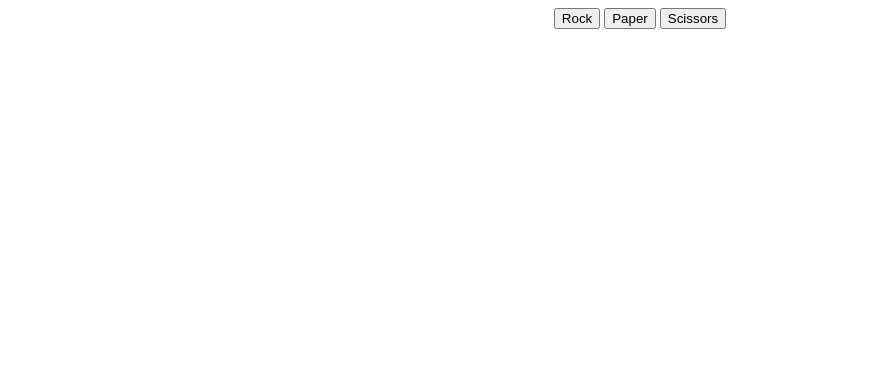
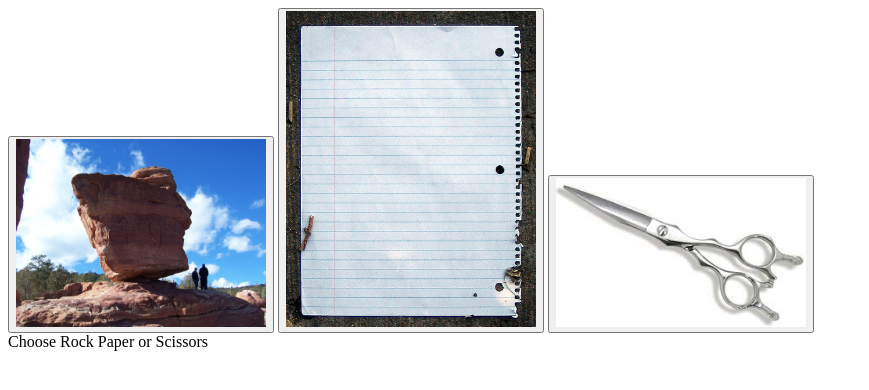
Before and after one commit to bmyles10/Rock-Paper-Scissors-GUI, a plain HTML site: page index.html in a window 1280 px wide. Shown: the whole page, without its empty margins (0-869 px from the left). Drawn offline with Linux system fonts and the light colour scheme.

Commit message:
Added Images to buttons

```diff
--- a/index.html
+++ b/index.html
@@ -5,20 +5,37 @@
 <head>
     <meta charset="utf-8">
     <title>Rock Paper Scissors Game</title>
+    <link href="main.css" rel="stylesheet">
 </head>
 
 <body>
-    <center>
-        <div id="container">
-            <button id="rock">Rock</button>
-            <button id="paper">Paper</button>
-            <button id="scissors">Scissors</button>
+    <header id="header"></header>
+    <div id="container">
+        <main id="center" class="column">
+            <button id="rockb">
+                <img id="rock" src="images/Balanced_Rock.jpg">
+            </button>
+            <button id="paperb">
+                <img id="paper" src="images/paper.jpg">
+            </button>
+            <button id="scissorsb">
+                <img id="scissors" src="images/Scissors.jpg">
+            </button>
+        </main>
+        <nav id="left" class="column">
+
+        </nav>
+        <div id="right" class="column">
+
         </div>
 
-        <div id="btn"></div>
-        <div id="score"></div>
-        <div id="hype"></div>
-    </center>
+        <div id="footer-wrapper"></div>
+
+    </div>
+
+    <div id="btn"></div>
+    <div id="score">Choose Rock Paper or Scissors</div>
+    <div id="hype"></div>
 
 
     <script src="main.js"></script>
--- /dev/null
+++ b/main.css
@@ -0,0 +1,4 @@
+img {
+    width: 250px;
+
+}
```
Also changed, not shown: images/Balanced_Rock.jpg (added), images/Scissors.jpg (added), images/paper.jpg (added).
